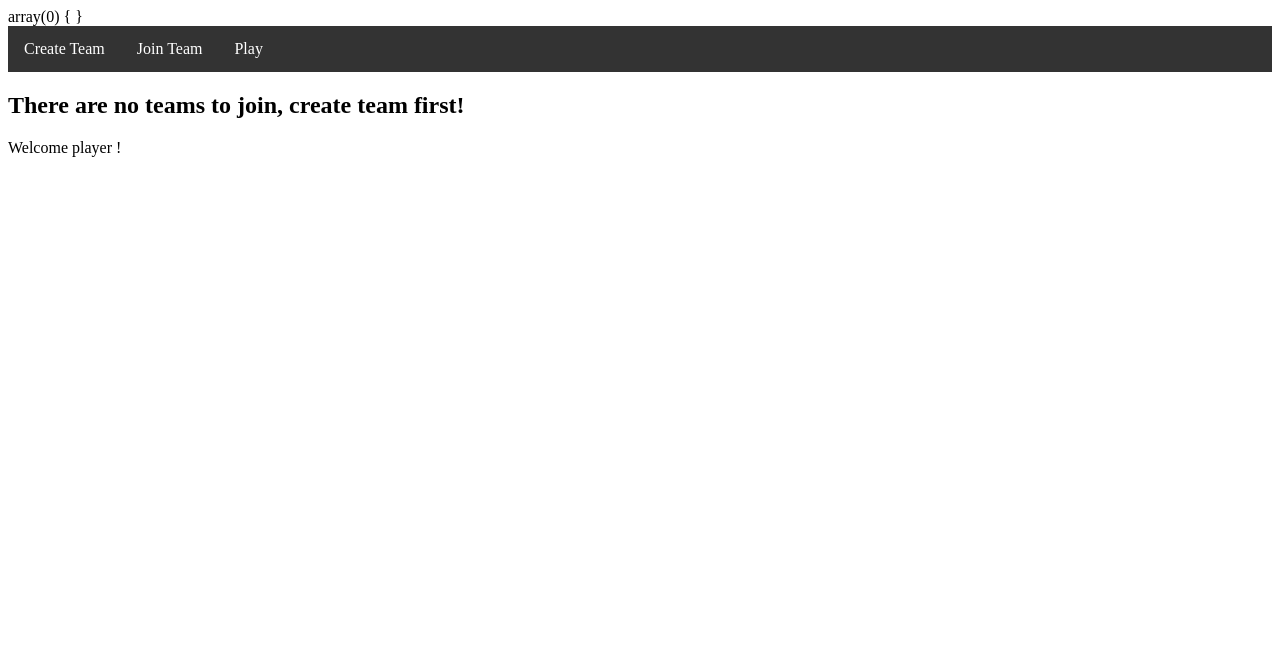
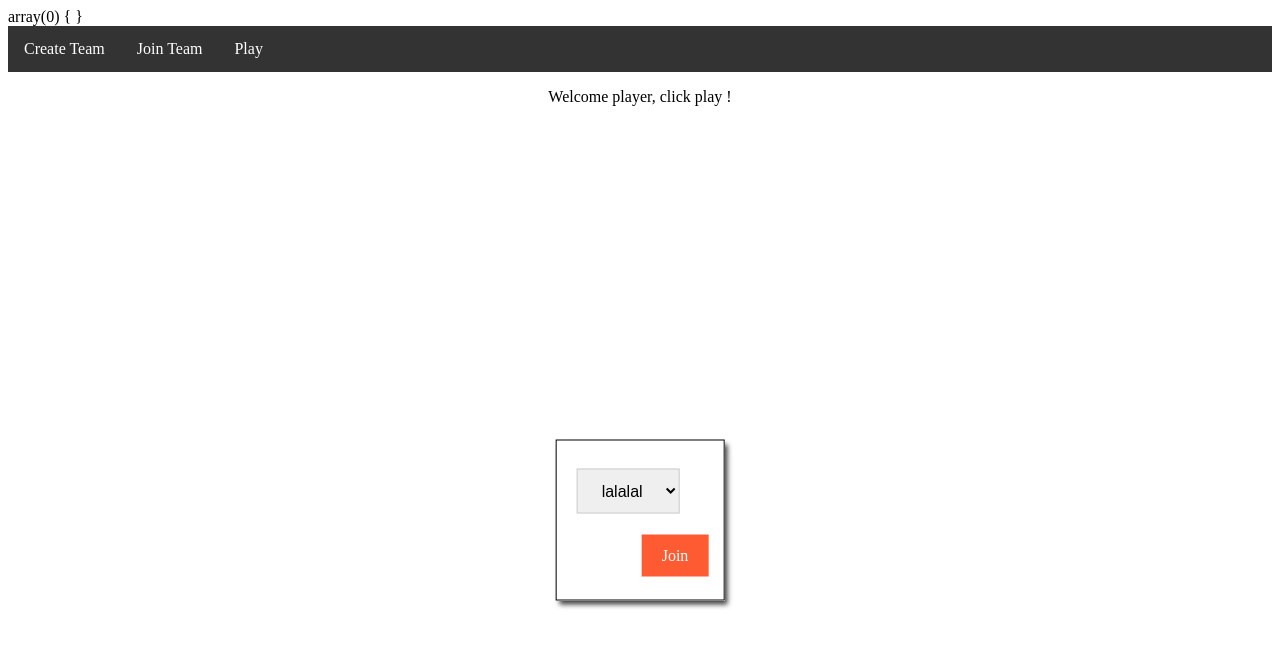
Before and after one commit to IgnasSarlauskas/php-project-repository, a PHP site: page /join.php in a window 1280 px wide. Shown: the top 647 px of the page. Run offline with PHP 8.4, Linux system fonts and the light colour scheme; some web fonts are replaced.

Commit message:
10/17 current  project with js and css animations

```diff
--- /dev/null
+++ b/data/teams.json
@@ -0,0 +1 @@
+[{"team_name":"lalalal","players":[{"nickname":"lalaiala","score":0},{"nickname":"84512","score":2},{"nickname":"7896","score":5},{"nickname":"sdfgh","score":0},{"nickname":"lochass","score":0},{"nickname":"pamparam","score":3},{"nickname":"sabonis","score":0}]}]
--- a/functions/form/core.php
+++ b/functions/form/core.php
@@ -44,12 +44,12 @@ function get_filtered_input($form) {
 function validate_form($filtered_input, &$form) {
     $success = true;
     // All the iput info stays in the field after submitting
-    foreach ($form['fields'] as $field_id => &$field) {
+    foreach (($form['fields'] ?? []) as $field_id => &$field) {
         $field_input = $filtered_input[$field_id];
         // makes input field to stay filled after refershing page
         $field['value'] = $field_input;
         // if validate array has functions then calling function to check if the field is empty
-        foreach ($field['validate'] as $validator) {
+        foreach (($field['validate'] ?? []) as $validator) {
             $is_valid = $validator($filtered_input[$field_id], $field); // same as => validate_not_empty($field_input, $field);
             // $is_valid will be false, if validator returns false
             if (!$is_valid) {
@@ -58,6 +58,15 @@ function validate_form($filtered_input, &$form) {
             }
         }
     }
+
+    foreach (($form['validators'] ?? []) as $validator) {
+        $valid = $validator($filtered_input, $form);
+        if (!$valid) {
+            $success = true;
+            break;
+        }
+    }
+
     if ($success) {
         if (isset($form['callbacks']['success'])) {
             $form['callbacks']['success']($filtered_input, $form);
--- a/functions/form/validators.php
+++ b/functions/form/validators.php
@@ -90,3 +90,18 @@ function validate_player($field_input, &$field) {
     }
     return true;
 }
+
+function validate_kick($field_input, &$field) {
+    $teams = file_to_array('data/teams.json');
+    $player_cookie = json_decode($_COOKIE['player'], true);
+
+        foreach ($teams as &$team) {
+            foreach ($team['players'] as &$player) {
+                if ($player['nickname'] === $player_cookie['nickname']) {
+                    return true;
+                } else {
+                    return false;
+                }
+            }
+        }
+}
--- /dev/null
+++ b/includes/player-success-animation.css
@@ -0,0 +1,68 @@
+.spiralContainer {
+    border-radius: 50%;
+    width:650px;
+    height:650px;
+    overflow:hidden;
+    margin:20px;
+    margin: 0 auto;
+
+    -webkit-animation: spin 3s linear 0s infinite reverse;
+    -moz-animation: spin 3s linear 0s infinite reverse;
+    -ms-animation: spin 3s linear 0s infinite reverse;
+    -o-animation: spin 3s linear 0s infinite reverse;
+    animation: spin 3s linear 0s infinite reverse;
+
+    -webkit-animation-play-state: paused;
+    -moz-animation-play-state: paused;
+    -ms-animation-play-state: paused;
+    -o-animation-play-state: paused;
+    animation-play-state: paused;
+}
+.spiral {
+    width:650px;
+    height:650px;
+    border-radius: 50%;
+    background-image: url(../includes/img/mario.jpg);
+    background-repeat:no-repeat;
+    background-position:50% 50%;
+
+
+    -webkit-animation: spin 6s linear 0s infinite normal;
+    -moz-animation: spin 6s linear 0s infinite normal;
+    -ms-animation: spin 6s linear 0s infinite normal;
+    -o-animation: spin 6s linear 0s infinite normal;
+    animation: spin 6s linear 0s infinite normal;
+}
+.spiralContainer:hover {
+    -webkit-animation-play-state: running;
+    -moz-animation-play-state: running;
+    -ms-animation-play-state: running;
+    -o-animation-play-state: running;
+    animation-play-state: running;
+}
+@keyframes spin {
+    0% { transform: rotate(0deg); }
+    100% { transform: rotate(360deg); }
+}
+@-webkit-keyframes spin {
+    0% {-webkit-transform: rotate(0deg); }
+    100% { -webkit-transform: rotate(360deg); }
+}
+@-ms-keyframes spin {
+    0% {-ms-transform: rotate(0deg); }
+    100% { -ms-transform: rotate(360deg); }
+}
+@-moz-keyframes spin {
+    0% { -moz-transform: rotate(0deg); }
+    100% { -moz-transform: rotate(360deg); }
+}
+@-o-keyframes spin {
+    0% { -o-transform: rotate(0deg); }
+    100% { -o-transform: rotate(360deg); }
+}
+
+
+#hide-me {
+    -webkit-animation: cssAnimation 5s forwards;
+    animation: cssAnimation 5s forwards;
+}
--- a/includes/styles.css
+++ b/includes/styles.css
@@ -6,7 +6,9 @@
 html body {
     font-family: 'Glegoo', serif;
 }
-
+.text-centered {
+    text-align: center;
+}
 form {
     border: 1px solid black;
     padding: 15px;
@@ -25,6 +27,10 @@ form {
 
 .field-container {
     margin: 5px;
+}
+
+#player {
+    display: none;
 }
 
 .nickname {
--- a/join.php
+++ b/join.php
@@ -1,5 +1,4 @@
 <?php
-
 require 'functions/form/core.php';
 require 'functions/file.php';
 
@@ -14,6 +13,7 @@ $form = [
                 'attr' => [
                     'placeholder' => 'Nickname',
                     'class' => 'nickname',
+                    'id' => 'player',
                 ]
             ],
             'validate' => [
@@ -27,7 +27,8 @@ $form = [
             'extra' => [
                 'attr' => [
                     'class' => 'select-team',
-                    'id' => 'team'
+                    'id' => 'team',
+                    'onclick' => 'show()',
                 ]
             ],
             'options' => select_teams(),
@@ -47,35 +48,6 @@ $form = [
         'success' => 'form_success',
         'fail' => 'form_fail'
     ]
-];
-
-$teams = [
-    [
-        'team_name' => 'lochai',
-        'players' => [
-            [
-                'nickname' => 'killer',
-                'score' => 10
-            ],
-            [
-                'nickname' => 'thriller',
-                'score' => 10
-            ]
-        ]
-    ],
-    [
-        'team_name' => 'nelochai',
-        'players' => [
-            [
-                'nickname' => 'winner',
-                'score' => 10
-            ],
-            [
-                'nickname' => 'newinner',
-                'score' => 10
-            ]
-        ]
-    ],
 ];
 
 //var_dump($filtered_input);
@@ -107,8 +79,15 @@ if (!empty($filtered_input)) {
 
 function add_players($filtered_input) {
     $array_teams = file_to_array('./data/teams.json');
-    $array_teams[$filtered_input['team_name']]['players'][] = $filtered_input['player'];
-    array_to_file($array_teams, './data/teams.json');
+    foreach ($array_teams as &$team) {
+        if ($team['team_name'] === $filtered_input['team_name']) {
+            $team['players'][] = [
+                'nickname' => $filtered_input['player'],
+                'score' => 0,
+            ];
+        }
+    }
+    array_to_file($array_teams, 'data/teams.json');
 }
 
 function update_users($filtered_input) {
@@ -122,7 +101,7 @@ function select_teams() {
     $array_teams = file_to_array('./data/teams.json');
     if (!empty($array_teams)) {
         foreach ($array_teams as $value) {
-            $arr[] = $value['team_name'];
+            $arr[$value['team_name']] = $value['team_name'];
         }
         return $arr;
     }
@@ -130,36 +109,43 @@ function select_teams() {
 
 if (!empty($_COOKIE['player'])) {
     $player = json_decode($_COOKIE['player'], true);
-    $joined_text = "Sveeiks, pzdaball zaidejau \"{$player['nickname']}\" iš komandos \"{$player['team_name']}\".";
+    $joined_text = "Hello, pzdaball player \"{$player['nickname']}\" from team \"{$player['team_name']}\", you can play now !";
 } else {
-    $joined_text = 'Welcome player !';
+    $joined_text = 'Welcome player, click play !';
 }
 
 $array_teams = file_to_array('./data/teams.json'); // This must by in the plain code for the html logic below to dont allow crete player if there are no teams created
-
 ?>
 <html>
     <head>
         <meta charset="UTF-8">
         <title>Join Team</title>
         <link rel="stylesheet" href="includes/styles.css">
+        <link rel="stylesheet" href="includes/player-success-animation.css">
         <link rel="stylesheet" href="includes/navigation-style.css">
         <link href="https://fonts.googleapis.com/css?family=Roboto+Slab&display=swap" rel="stylesheet">
         <link href="https://fonts.googleapis.com/css?family=Glegoo|Roboto+Slab&display=swap" rel="stylesheet">
     </head>
+
+    <script>
+        function show() {
+            document.getElementById('player').style.display = 'inline-block';
+        }
+
+    </script>
 
     <body>
         <?php include 'navigation.php'; ?>
         <?php if (empty($array_teams)): ?>
             <h2>There are no teams to join, create team first!</h2>
         <?php else: ?>
-            <?php require 'templates/form.tpl.php'; ?>
-        <?php endif; ?>
-
-        <?php if (!empty($_COOKIE)) : ?>
-            <p><?php print $joined_text; ?></p>
+            <?php if (!empty($_COOKIE)) : ?>
+                <p class="text-centered"><?php print $joined_text; ?></p>
+                <div id="hide-me" class='spiralContainer'><div class='spiral'></div></div>
             <?php else: ?>
-            <p><?php print $joined_text; ?></p>
+                <p class="text-centered"><?php print $joined_text; ?></p>
+                <?php require 'templates/form.tpl.php'; ?>
+            <?php endif; ?>
         <?php endif; ?>
     </body>
 </html>
--- a/templates/form.tpl.php
+++ b/templates/form.tpl.php
@@ -7,7 +7,7 @@
         <?php endif; ?>
 
         <!--Start Field Generation-->
-        <?php foreach ($form['fields'] as $field_id => $field): ?>
+        <?php foreach (($form['fields'] ?? []) as $field_id => $field): ?>
             <div class="field-container">
 
                 <!--Label-->
```
Also changed, not shown: create.php (+0 -28 lines), includes/player-fail-animation.css (added, +16 -0 lines), play.php (+39 -5 lines), includes/img/mario.jpg (added).
